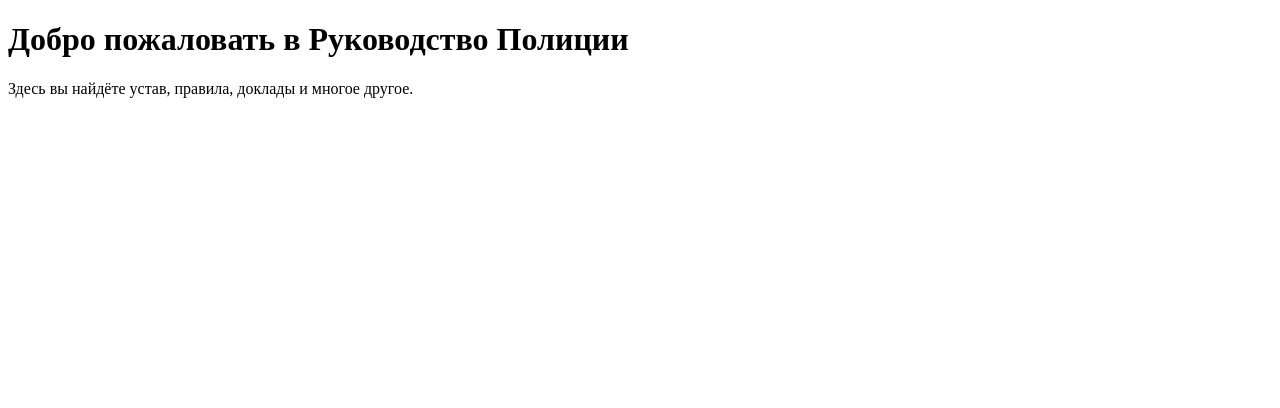
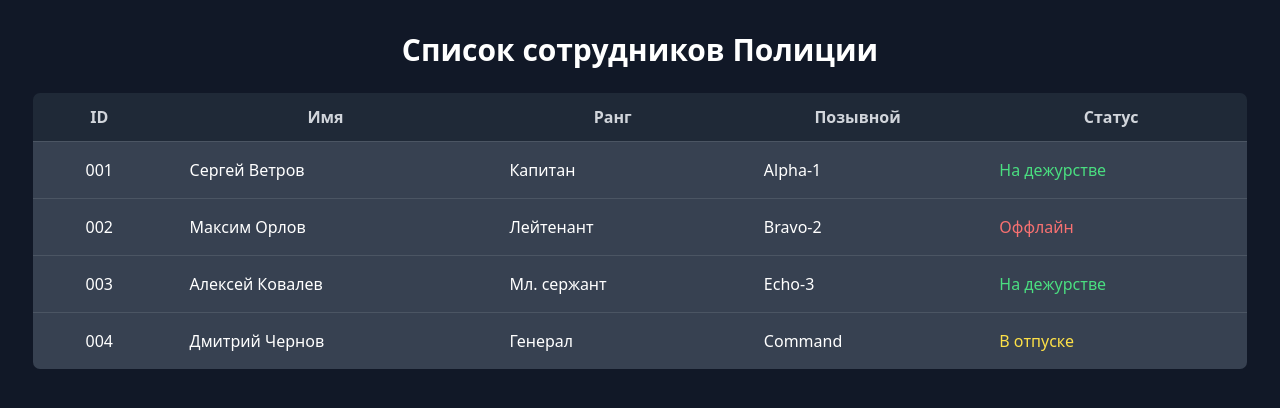
Before and after one commit to dker0445/pd-guide, a plain HTML site: page index.html in a window 1280 px wide. Drawn offline with nearby package versions, Linux system fonts and the light colour scheme.

Commit message:
Update index.html

```diff
--- a/index.html
+++ b/index.html
@@ -1,11 +1,55 @@
 <!DOCTYPE html>
 <html lang="ru">
 <head>
-  <meta charset="UTF-8" />
-  <title>Руководство ПД — Arizona RP</title>
+  <meta charset="UTF-8">
+  <title>Сотрудники ПД — Arizona RP</title>
+  <script src="https://cdn.tailwindcss.com"></script>
 </head>
-<body>
-  <h1>Добро пожаловать в Руководство Полиции</h1>
-  <p>Здесь вы найдёте устав, правила, доклады и многое другое.</p>
+<body class="bg-gray-900 text-white min-h-screen p-8">
+  <h1 class="text-3xl font-bold mb-6 text-center">Список сотрудников Полиции</h1>
+
+  <div class="overflow-x-auto">
+    <table class="min-w-full border border-gray-700 rounded-lg overflow-hidden">
+      <thead class="bg-gray-800 text-gray-300">
+        <tr>
+          <th class="px-6 py-3 border-b border-gray-600">ID</th>
+          <th class="px-6 py-3 border-b border-gray-600">Имя</th>
+          <th class="px-6 py-3 border-b border-gray-600">Ранг</th>
+          <th class="px-6 py-3 border-b border-gray-600">Позывной</th>
+          <th class="px-6 py-3 border-b border-gray-600">Статус</th>
+        </tr>
+      </thead>
+      <tbody class="bg-gray-700 divide-y divide-gray-600">
+        <tr>
+          <td class="px-6 py-4 text-center">001</td>
+          <td class="px-6 py-4">Сергей Ветров</td>
+          <td class="px-6 py-4">Капитан</td>
+          <td class="px-6 py-4">Alpha-1</td>
+          <td class="px-6 py-4 text-green-400">На дежурстве</td>
+        </tr>
+        <tr>
+          <td class="px-6 py-4 text-center">002</td>
+          <td class="px-6 py-4">Максим Орлов</td>
+          <td class="px-6 py-4">Лейтенант</td>
+          <td class="px-6 py-4">Bravo-2</td>
+          <td class="px-6 py-4 text-red-400">Оффлайн</td>
+        </tr>
+        <tr>
+          <td class="px-6 py-4 text-center">003</td>
+          <td class="px-6 py-4">Алексей Ковалев</td>
+          <td class="px-6 py-4">Мл. сержант</td>
+          <td class="px-6 py-4">Echo-3</td>
+          <td class="px-6 py-4 text-green-400">На дежурстве</td>
+        </tr>
+        <tr>
+          <td class="px-6 py-4 text-center">004</td>
+          <td class="px-6 py-4">Дмитрий Чернов</td>
+          <td class="px-6 py-4">Генерал</td>
+          <td class="px-6 py-4">Command</td>
+          <td class="px-6 py-4 text-yellow-300">В отпуске</td>
+        </tr>
+      </tbody>
+    </table>
+  </div>
 </body>
 </html>
```
